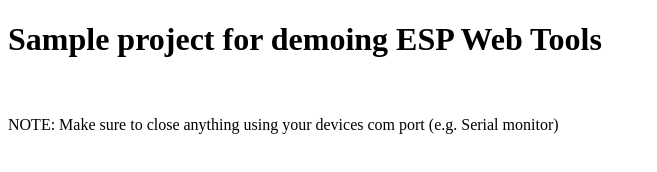
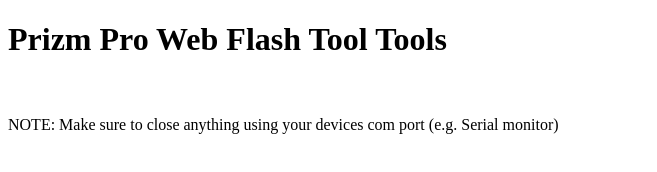
Before and after one commit to puttley/ESP32_flash, a plain HTML site: page index.html in a window 1280 px wide. Shown: the whole page, without its empty margins (0-657 px from the left). Drawn offline with Linux system fonts and the light colour scheme.

Commit message:
Update index.html

```diff
--- a/index.html
+++ b/index.html
@@ -3,7 +3,7 @@
 
 
 <body>
-    <h1>Sample project for demoing ESP Web Tools</h1>
+    <h1>Prizm Pro Web Flash Tool Tools</h1>
 
     <div id="main" style="display: none;">
 
```
